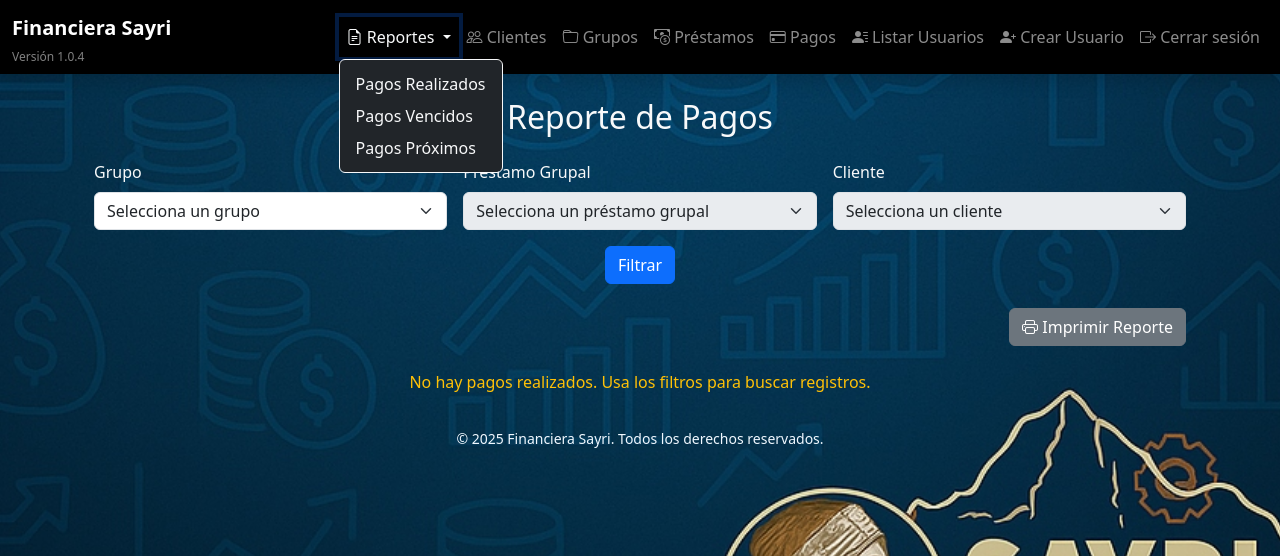
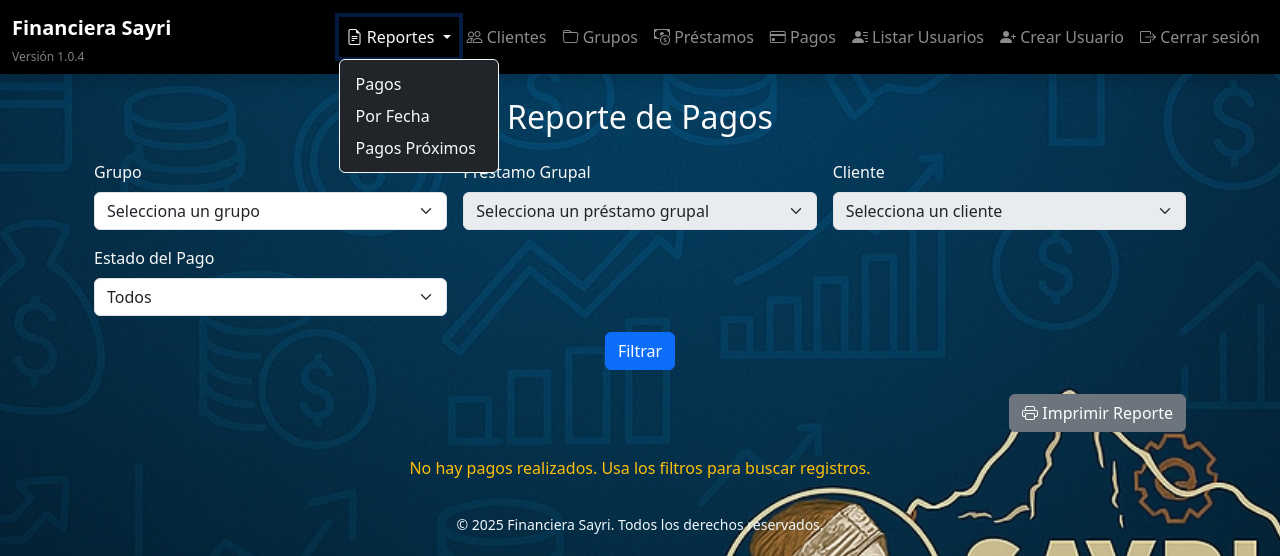
Before and after one commit to LuisD-coder/sayri, a Flask app: page /reportes/pagos_realizados in a window 1280 px wide, after a click on "Reportes". Shown: the top 556 px of the page. Run offline with Flask 3, Linux system fonts and the light colour scheme; a user stored in the database is signed in; data comes from the database, SQL or seed files in the repository; both versions use the stored data as it was after the commit.

Commit message:
agregando filtros reportes de pagos

```diff
--- a/routes/reportes.py
+++ b/routes/reportes.py
@@ -1,5 +1,6 @@
 from flask import Blueprint, render_template, request, jsonify
 from flask_login import login_required, current_user
+from datetime import datetime, timedelta
 from models import db
 from models.pago import Pago
 from models.cliente import Cliente
@@ -37,32 +38,39 @@ def pagos_realizados():
     grupo_id = request.args.get('grupo_id')
     prestamo_grupal_id = request.args.get('prestamo_grupal_id')
     cliente_id = request.args.get('cliente_id')
+    estado = request.args.get('estado')
 
     pagos = []
     prestamos_grupales = []
     clientes = []
 
     if grupo_id:
-        # Obtener préstamos grupales y clientes del grupo seleccionado
+        # Filtrar préstamos grupales y clientes del grupo seleccionado
         prestamos_grupales = PrestamoGrupal.query.filter_by(grupo_id=grupo_id).all()
         clientes = Cliente.query.filter_by(grupo_id=grupo_id).all()
 
-        # Ejecutar consulta de pagos con orden por cliente y fecha de pago
-        query = Pago.query.join(Pago.cliente).join(Pago.prestamo_individual).order_by(Pago.cliente_id, Pago.fecha_pago.desc())
+        # Filtrar pagos
+        query = Pago.query.join(Pago.prestamo_individual).join(PrestamoGrupal).filter(PrestamoGrupal.grupo_id == grupo_id)
 
         if prestamo_grupal_id:
             query = query.filter(Pago.prestamo_individual.has(prestamo_grupal_id=prestamo_grupal_id))
         if cliente_id:
             query = query.filter(Pago.cliente_id == cliente_id)
+        if estado:
+            query = query.filter(Pago.estado == estado)  # Filtrar por estado
 
-        pagos = query.all()
+        # Ordenar pagos por Cliente -> Préstamo Grupal -> Fecha de Pago
+        pagos = query.order_by(Pago.cliente_id, PrestamoGrupal.id, Pago.fecha_pago.desc()).all()
 
     grupos = Grupo.query.all()
 
     return render_template('reportes/pagos_realizados.html', pagos=pagos, grupos=grupos, prestamos_grupales=prestamos_grupales, clientes=clientes)
 
-@login_required
-def pagos_realizados():
+
+
+
+#@login_required
+#def pagos_realizados():
     grupo_id = request.args.get('grupo_id')
     prestamo_grupal_id = request.args.get('prestamo_grupal_id')
     cliente_id = request.args.get('cliente_id')
@@ -107,9 +115,40 @@ def pagos_realizados():
     return render_template('reportes/pagos_realizados.html', pagos=pagos, grupos=grupos, prestamos_grupales=prestamos_grupales, clientes=clientes)
 
 
-@reportes_bp.route('/pagos_vencidos')
-def pagos_vencidos():
-    return render_template('reportes/pagos_vencidos.html')
+@reportes_bp.route('/pagos_xfecha')
+def pagos_xfecha():
+    rango_fecha = request.args.get('rango_fecha')
+    estado = request.args.get('estado')
+
+    pagos = []
+    query = Pago.query.join(Pago.prestamo_individual).join(PrestamoGrupal)
+
+    # Depuración: Verificar el filtro de fecha recibido
+    print("Filtro de fecha seleccionado:", rango_fecha)
+
+    # Aplicar filtro de fecha con conversión a string en formato 'YYYY-MM-DD'
+    fecha_limite = None
+    if rango_fecha:
+        hoy = datetime.today()
+        if rango_fecha == "ultima_semana":
+            fecha_limite = hoy - timedelta(days=7)
+        elif rango_fecha == "ultimo_mes":
+            fecha_limite = hoy - timedelta(days=30)
+
+        if fecha_limite:
+            fecha_limite_str = fecha_limite.strftime('%Y-%m-%d')  # Convertir a cadena
+            print("Fecha límite aplicada:", fecha_limite_str)  # Depuración
+            query = query.filter(Pago.fecha_pago >= fecha_limite_str)  # Comparar como cadena
+
+    # Filtrar por estado si se selecciona uno
+    if estado:
+        query = query.filter(Pago.estado == estado)
+
+    # Ordenar por Cliente -> Préstamo Grupal -> Fecha de Pago
+    pagos = query.order_by(Pago.cliente_id, PrestamoGrupal.id, Pago.fecha_pago.desc()).all()
+
+    return render_template('reportes/pagos_xfecha.html', pagos=pagos)
+
 
 @reportes_bp.route('/pagos_proximos')
 def pagos_proximos():
--- a/templates/base.html
+++ b/templates/base.html
@@ -33,8 +33,8 @@
                             <i class="bi bi-file-earmark-text"></i> Reportes
                         </a>
                         <ul class="dropdown-menu bg-dark border-light" aria-labelledby="reportesDropdown">
-                            <li><a class="dropdown-item text-light" href="{{ url_for('reportes.pagos_realizados') }}">Pagos Realizados</a></li>
-                            <li><a class="dropdown-item text-light" href="{{ url_for('reportes.pagos_vencidos') }}">Pagos Vencidos</a></li>
+                            <li><a class="dropdown-item text-light" href="{{ url_for('reportes.pagos_realizados') }}">Pagos</a></li>
+                            <li><a class="dropdown-item text-light" href="{{ url_for('reportes.pagos_xfecha') }}">Por Fecha</a></li>
                             <li><a class="dropdown-item text-light" href="{{ url_for('reportes.pagos_proximos') }}">Pagos Próximos</a></li>
                         </ul>
                     </li>
--- a/templates/reportes/pagos_realizados.html
+++ b/templates/reportes/pagos_realizados.html
@@ -44,8 +44,18 @@
                     </option>
                     {% endfor %}
                 </select>
+            </div>
+            <div class="col-md-4">
+                <label for="estado" class="form-label">Estado del Pago</label>
+                <select class="form-select" name="estado">
+                    <option value="">Todos</option>
+                    <option value="Pendiente" {% if request.args.get('estado') == "Pendiente" %}selected{% endif %}>Pendiente</option>
+                    <option value="Pagado" {% if request.args.get('estado') == "Pagado" %}selected{% endif %}>Pagado</option>
+                    <option value="Pagado" {% if request.args.get('estado') == "Incompleto" %}selected{% endif %}>Incompleto</option>
+                    <option value="Pagado" {% if request.args.get('estado') == "Atrasado" %}selected{% endif %}>Atrasado</option>
+                </select>
+            </div>
 
-            </div>
         </div>
         <div class="text-center mt-3">
             <button type="submit" class="btn btn-primary">Filtrar</button>
@@ -79,7 +89,7 @@
                 <td>{{ pago.id }}</td>
                 <td>{{ pago.cliente.nombre }} {{ pago.cliente.apellido }}</td>
                 <td>{{ pago.cliente.grupo.nombre if pago.cliente.grupo else 'N/A' }}</td>
-                <td>{{ pago.prestamo_individual.prestamo_grupal.id if pago.prestamo_individual.prestamo_grupal else 'N/A' }}</td>
+                <td>{{ pago.prestamo_individual.prestamo_grupal.fecha_desembolso if pago.prestamo_individual.prestamo_grupal else 'N/A' }}</td>
                 <td>S/. {{ pago.monto_pagado }}</td>
                 <td>{{ pago.fecha_pago.strftime('%d-%m-%Y') }}</td>
                 <td>{{ pago.estado }}</td>
```
Also changed, not shown: templates/reportes/pagos_vencidos.html (deleted, +0 -7 lines), templates/reportes/pagos_xfecha.html (added, +69 -0 lines), database/sayri.db, 1 other file.
